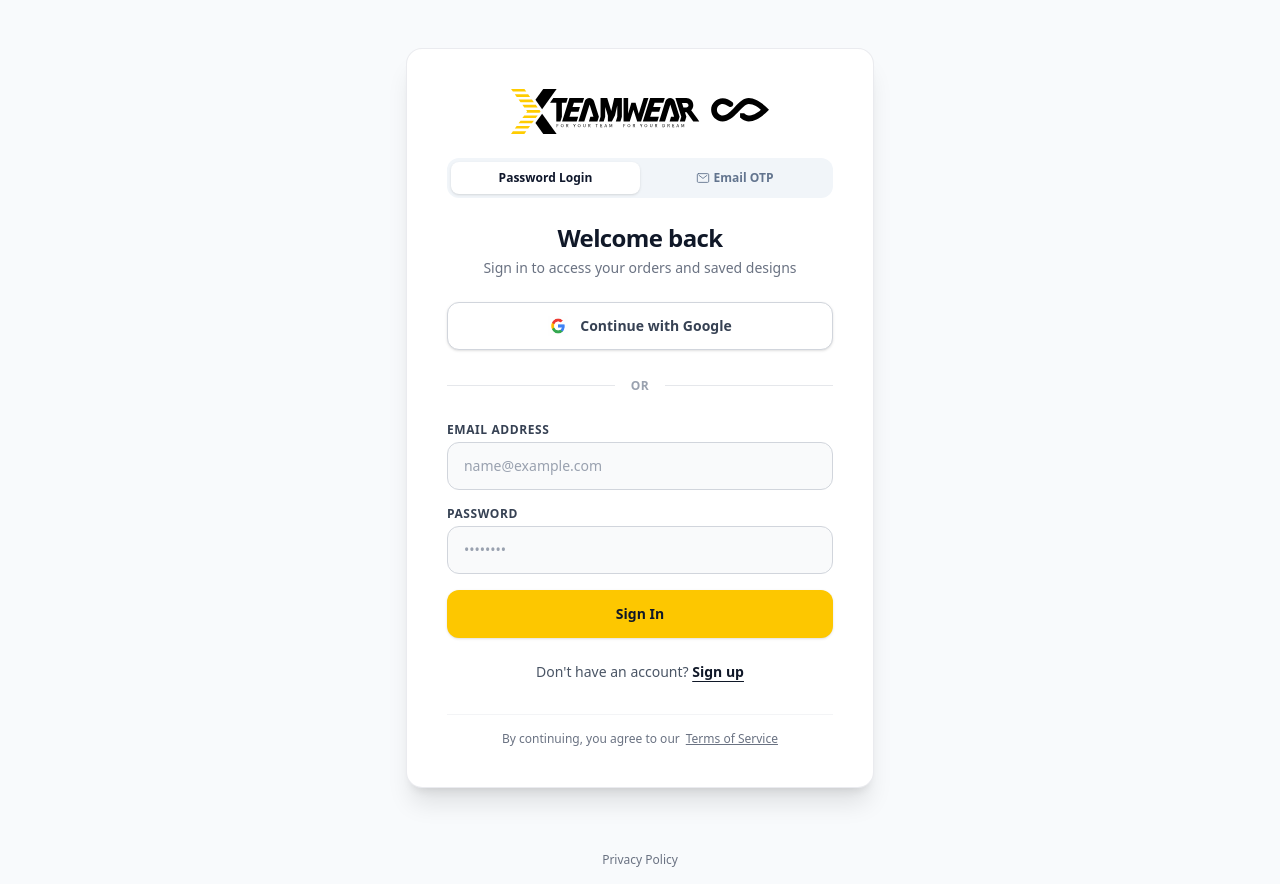
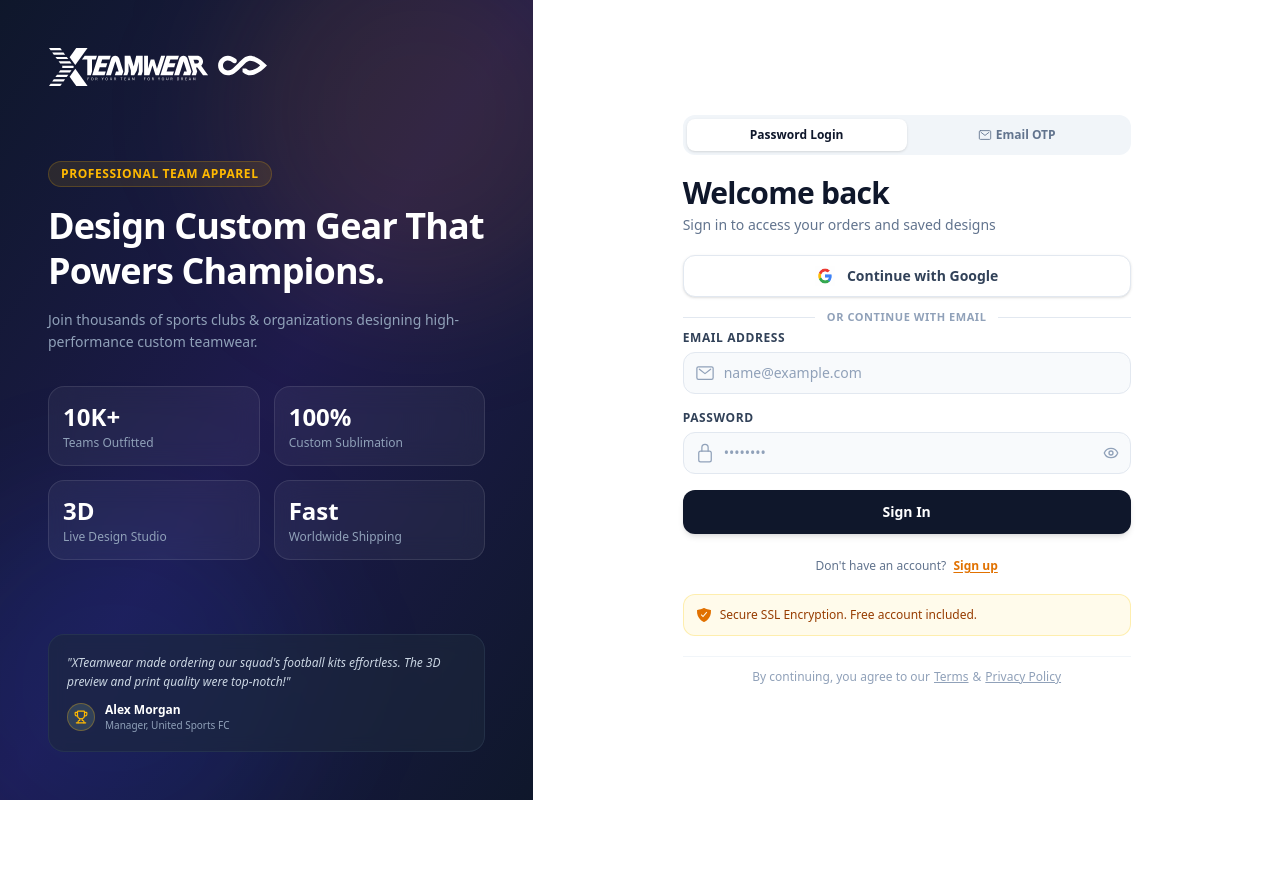
Before and after one commit to sheikhmuneerabd-star/xteamwear-frontend-next, a Next.js app: page /sign-in in a window 1280 px wide. After the commit the page ends 800 px from the top, so only its background shows below. Built offline with nearby package versions, Linux system fonts and the light colour scheme.

Commit message:
updated new improvement

```diff
--- a/src/app/sign-in/page.tsx
+++ b/src/app/sign-in/page.tsx
@@ -8,7 +8,8 @@ import Link from "next/link";
 import xteamwear from "@/assets/logo.svg";
 import google from "@/assets/google.png";
 import { ImSpinner2 } from "react-icons/im";
-import { IoMailOutline, IoKeyOutline, IoArrowBack } from "react-icons/io5";
+import { IoMailOutline, IoArrowBack, IoLockClosedOutline, IoPersonOutline, IoShieldCheckmarkSharp } from "react-icons/io5";
+import { Trophy, Eye, EyeOff } from "lucide-react";
 
 export default function SignInUpPage() {
   const router = useRouter();
@@ -19,6 +20,7 @@ export default function SignInUpPage() {
   const [name, setName] = useState("");
   const [email, setEmail] = useState("");
   const [password, setPassword] = useState("");
+  const [showPassword, setShowPassword] = useState(false);
   const [error, setError] = useState("");
   const [loading, setLoading] = useState(false);
 
@@ -28,6 +30,22 @@ export default function SignInUpPage() {
   const [timer, setTimer] = useState(60);
   const [canResend, setCanResend] = useState(false);
   const inputRefs = useRef<(HTMLInputElement | null)[]>([]);
+
+  // Password Strength Logic (Visual Only)
+  const getPasswordStrength = (pass: string) => {
+    if (!pass) return { score: 0, label: "", color: "bg-slate-200" };
+    let score = 0;
+    if (pass.length >= 6) score += 1;
+    if (/[A-Z]/.test(pass)) score += 1;
+    if (/[0-9]/.test(pass)) score += 1;
+    if (/[^A-Za-z0-9]/.test(pass)) score += 1;
+
+    if (score <= 1) return { score: 1, label: "Weak", color: "bg-red-500", text: "text-red-500" };
+    if (score <= 3) return { score: 2, label: "Fair", color: "bg-amber-500", text: "text-amber-500" };
+    return { score: 4, label: "Strong", color: "bg-emerald-500", text: "text-emerald-500" };
+  };
+
+  const strength = getPasswordStrength(password);
 
   // OTP Resend Timer
   useEffect(() => {
@@ -159,7 +177,6 @@ export default function SignInUpPage() {
         return;
       }
 
-      // Automatically sign in via NextAuth
       const result = await signIn("credentials", {
         email,
         isOtpLogin: true,
@@ -197,16 +214,19 @@ export default function SignInUpPage() {
   };
 
   return (
-    <div className="bg-slate-50 min-h-screen flex flex-col justify-between selection:bg-yellow-200">
-      <div className="flex justify-center items-center py-12 px-4 sm:px-6">
-        <div className="bg-white border border-gray-200/80 shadow-xl rounded-2xl xl:w-[38%] lg:w-[48%] md:w-[65%] w-full max-w-lg px-6 sm:px-10 py-10 transition-all">
-          <div className="space-y-6">
+    <div className="min-h-screen grid grid-cols-1 lg:grid-cols-12 bg-slate-50 font-sans">
 
-            {/* Logo */}
-            <div className="flex justify-center">
+      {/* 🚀 LEFT SIDEBAR - BRANDING & STATS PANEL */}
+      <div className="lg:col-span-5 bg-gradient-to-br from-slate-900 via-indigo-950 to-slate-900 text-white p-8 lg:p-12 flex flex-col justify-between relative overflow-hidden">
+        {/* Glow Effects */}
+        <div className="absolute top-0 right-0 w-96 h-96 bg-amber-500/10 rounded-full blur-3xl -mr-20 -mt-20 pointer-events-none" />
+        <div className="absolute bottom-0 left-0 w-96 h-96 bg-blue-600/10 rounded-full blur-3xl -ml-20 -mb-20 pointer-events-none" />
+
+        {/* Logo / Brand Header */}
+        <div className="relative z-10 flex items-center space-x-3">
           <Link href="/">
             <Image
-                  className="w-[220px] sm:w-[260px] h-auto object-contain"
+              className="w-[180px] sm:w-[220px] h-auto object-contain brightness-0 invert"
               src={xteamwear}
               alt="XTeamWear"
               priority
@@ -214,7 +234,61 @@ export default function SignInUpPage() {
           </Link>
         </div>
 
-            {/* Auth Switch Tabs */}
+        {/* Hero Copy */}
+        <div className="relative z-10 my-8">
+          <span className="inline-block px-3 py-1 bg-amber-400/10 text-amber-400 text-xs font-semibold tracking-wider uppercase rounded-full mb-4 border border-amber-400/20">
+            Professional Team Apparel
+          </span>
+          <h1 className="text-3xl lg:text-4xl font-extrabold tracking-tight leading-tight mb-4">
+            Design Custom Gear That Powers Champions.
+          </h1>
+          <p className="text-slate-400 text-sm leading-relaxed">
+            Join thousands of sports clubs & organizations designing high-performance custom teamwear.
+          </p>
+
+          {/* Key Metrics */}
+          <div className="grid grid-cols-2 gap-3.5 mt-8">
+            <div className="p-3.5 rounded-2xl bg-white/5 border border-white/10 backdrop-blur-md">
+              <h3 className="text-2xl font-bold text-white">10K+</h3>
+              <p className="text-xs text-slate-400 mt-0.5">Teams Outfitted</p>
+            </div>
+            <div className="p-3.5 rounded-2xl bg-white/5 border border-white/10 backdrop-blur-md">
+              <h3 className="text-2xl font-bold text-white">100%</h3>
+              <p className="text-xs text-slate-400 mt-0.5">Custom Sublimation</p>
+            </div>
+            <div className="p-3.5 rounded-2xl bg-white/5 border border-white/10 backdrop-blur-md">
+              <h3 className="text-2xl font-bold text-white">3D</h3>
+              <p className="text-xs text-slate-400 mt-0.5">Live Design Studio</p>
+            </div>
+            <div className="p-3.5 rounded-2xl bg-white/5 border border-white/10 backdrop-blur-md">
+              <h3 className="text-2xl font-bold text-white">Fast</h3>
+              <p className="text-xs text-slate-400 mt-0.5">Worldwide Shipping</p>
+            </div>
+          </div>
+        </div>
+
+        {/* Testimonial Quote */}
+        <div className="relative z-10 p-4.5 rounded-2xl bg-slate-800/60 border border-slate-700/50 backdrop-blur-sm">
+          <p className="text-xs text-slate-300 italic mb-2.5 leading-relaxed">
+            "XTeamwear made ordering our squad's football kits effortless. The 3D preview and print quality were top-notch!"
+          </p>
+          <div className="flex items-center space-x-2.5">
+            <div className="w-7 h-7 rounded-full bg-slate-700 flex items-center justify-center font-bold text-xs text-amber-400 border border-amber-400/30">
+              <Trophy className="w-3.5 h-3.5" />
+            </div>
+            <div>
+              <h4 className="text-xs font-semibold text-white">Alex Morgan</h4>
+              <p className="text-[10px] text-slate-400">Manager, United Sports FC</p>
+            </div>
+          </div>
+        </div>
+      </div>
+
+      {/* 🔐 RIGHT FORM PANEL */}
+      <div className="lg:col-span-7 flex items-center justify-center p-6 sm:p-10 bg-white">
+        <div className="w-full max-w-md space-y-5">
+
+          {/* Auth Switch Tabs (Password vs OTP) */}
           <div className="grid grid-cols-2 bg-slate-100 p-1 rounded-xl text-xs font-bold">
             <button
               type="button"
@@ -237,16 +311,16 @@ export default function SignInUpPage() {
           </div>
 
           {/* Header Text */}
-            <div className="text-center space-y-1">
-              <h1 className="text-2xl font-bold tracking-tight text-gray-900">
+          <div className="text-left">
+            <h2 className="text-2xl sm:text-3xl font-bold tracking-tight text-slate-900">
               {authType === "otp"
                 ? (otpStep === "request" ? "Instant OTP Sign In" : "Verify Email OTP")
                 : (mode === "signin" ? "Welcome back" : "Create an account")}
-              </h1>
-              <p className="text-sm text-gray-500">
+            </h2>
+            <p className="text-sm text-slate-500 mt-1">
               {authType === "otp"
                 ? (otpStep === "request" ? "Enter email to receive a 6-digit login code" : `Code sent to ${email}`)
-                  : (mode === "signin" ? "Sign in to access your orders and saved designs" : "Join Xteamwear to customize and track your sportswear")}
+                : (mode === "signin" ? "Sign in to access your orders and saved designs" : "Join XTeamwear to customize and track your sportswear")}
             </p>
           </div>
 
@@ -254,24 +328,23 @@ export default function SignInUpPage() {
           <button
             type="button"
             onClick={handleGoogleSignIn}
-              className="flex items-center cursor-pointer justify-center gap-3 bg-white hover:bg-gray-50 active:bg-gray-100 w-full h-12 rounded-xl font-medium border border-gray-300 text-gray-700 transition-all duration-200 shadow-sm"
+            className="w-full py-2.5 px-4 rounded-xl border border-slate-200 bg-white hover:bg-slate-50 text-slate-700 font-medium text-sm flex items-center justify-center space-x-3 shadow-sm hover:shadow transition-all"
           >
             <Image className="w-5 h-5" src={google} alt="Google" />
-              <span className="text-sm font-semibold">Continue with Google</span>
+            <span className="font-semibold">Continue with Google</span>
           </button>
 
           {/* Divider */}
-            <div className="relative flex py-1 items-center">
-              <div className="flex-grow border-t border-gray-200"></div>
-              <span className="flex-shrink mx-4 text-xs font-semibold text-gray-400 uppercase tracking-wider">
-                or
+          <div className="relative flex items-center justify-center my-3">
+            <div className="border-t border-slate-200 w-full" />
+            <span className="bg-white px-3 text-[11px] text-slate-400 uppercase tracking-wider font-semibold absolute">
+              or continue with email
             </span>
-              <div className="flex-grow border-t border-gray-200"></div>
           </div>
 
-            {/* Error Container */}
+          {/* Error Message */}
           {error && (
-              <div className="p-3 rounded-lg bg-red-50 border border-red-200 text-red-600 text-xs font-medium">
+            <div className="p-3 rounded-xl bg-red-50 border border-red-200 text-red-600 text-xs font-medium">
               {error}
             </div>
           )}
@@ -279,14 +352,16 @@ export default function SignInUpPage() {
           {/* CONDITIONAL AUTH FORM */}
           {authType === "password" ? (
             /* PASSWORD AUTH FORM */
-              <form onSubmit={handleCredentialsSubmit} className="flex flex-col space-y-4">
+            <form onSubmit={handleCredentialsSubmit} className="space-y-4">
               {mode === "register" && (
                 <div>
-                    <label className="block text-xs font-semibold text-gray-700 uppercase tracking-wider mb-1">
+                  <label className="block text-xs font-semibold text-slate-700 uppercase tracking-wider mb-1.5">
                     Full Name
                   </label>
+                  <div className="relative">
+                    <IoPersonOutline className="w-5 h-5 text-slate-400 absolute left-3 top-1/2 -translate-y-1/2" />
                     <input
-                      className="w-full h-12 rounded-xl bg-gray-50 border border-gray-300 text-gray-900 text-sm placeholder:text-gray-400 focus:bg-white focus:border-black focus:ring-1 focus:ring-black transition-all outline-none px-4"
+                      className="w-full pl-10 pr-4 py-2.5 rounded-xl border border-slate-200 focus:border-amber-500 focus:ring-2 focus:ring-amber-500/20 text-slate-900 text-sm outline-none transition-all placeholder:text-slate-400 bg-slate-50 focus:bg-white"
                       type="text"
                       placeholder="John Doe"
                       value={name}
@@ -294,14 +369,17 @@ export default function SignInUpPage() {
                       required
                     />
                   </div>
+                </div>
               )}
 
               <div>
-                  <label className="block text-xs font-semibold text-gray-700 uppercase tracking-wider mb-1">
+                <label className="block text-xs font-semibold text-slate-700 uppercase tracking-wider mb-1.5">
                   Email Address
                 </label>
+                <div className="relative">
+                  <IoMailOutline className="w-5 h-5 text-slate-400 absolute left-3 top-1/2 -translate-y-1/2" />
                   <input
-                    className="w-full h-12 rounded-xl bg-gray-50 border border-gray-300 text-gray-900 text-sm placeholder:text-gray-400 focus:bg-white focus:border-black focus:ring-1 focus:ring-black transition-all outline-none px-4"
+                    className="w-full pl-10 pr-4 py-2.5 rounded-xl border border-slate-200 focus:border-amber-500 focus:ring-2 focus:ring-amber-500/20 text-slate-900 text-sm outline-none transition-all placeholder:text-slate-400 bg-slate-50 focus:bg-white"
                     type="email"
                     placeholder="name@example.com"
                     value={email}
@@ -309,26 +387,52 @@ export default function SignInUpPage() {
                     required
                   />
                 </div>
+              </div>
 
               <div>
-                  <label className="block text-xs font-semibold text-gray-700 uppercase tracking-wider mb-1">
+                <label className="block text-xs font-semibold text-slate-700 uppercase tracking-wider mb-1.5">
                   Password
                 </label>
+                <div className="relative">
+                  <IoLockClosedOutline className="w-5 h-5 text-slate-400 absolute left-3 top-1/2 -translate-y-1/2" />
                   <input
-                    className="w-full h-12 rounded-xl bg-gray-50 border border-gray-300 text-gray-900 text-sm placeholder:text-gray-400 focus:bg-white focus:border-black focus:ring-1 focus:ring-black transition-all outline-none px-4"
-                    type="password"
+                    className="w-full pl-10 pr-10 py-2.5 rounded-xl border border-slate-200 focus:border-amber-500 focus:ring-2 focus:ring-amber-500/20 text-slate-900 text-sm outline-none transition-all placeholder:text-slate-400 bg-slate-50 focus:bg-white"
+                    type={showPassword ? "text" : "password"}
                     placeholder="••••••••"
                     value={password}
                     onChange={(e) => setPassword(e.target.value)}
                     minLength={6}
                     required
                   />
+                  <button
+                    type="button"
+                    onClick={() => setShowPassword(!showPassword)}
+                    className="absolute right-3 top-1/2 -translate-y-1/2 text-slate-400 hover:text-slate-600"
+                  >
+                    {showPassword ? <EyeOff className="w-4 h-4" /> : <Eye className="w-4 h-4" />}
+                  </button>
+                </div>
+
+                {/* Password Strength Meter (Visual Feature) */}
+                {mode === "register" && password && (
+                  <div className="mt-2">
+                    <div className="flex space-x-1.5 h-1.5 w-full">
+                      <div className={`h-full flex-1 rounded-full transition-all ${strength.score >= 1 ? strength.color : "bg-slate-200"}`} />
+                      <div className={`h-full flex-1 rounded-full transition-all ${strength.score >= 2 ? strength.color : "bg-slate-200"}`} />
+                      <div className={`h-full flex-1 rounded-full transition-all ${strength.score >= 3 ? strength.color : "bg-slate-200"}`} />
+                      <div className={`h-full flex-1 rounded-full transition-all ${strength.score >= 4 ? strength.color : "bg-slate-200"}`} />
+                    </div>
+                    <p className={`text-[11px] font-medium mt-1 ${strength.text}`}>
+                      Password strength: {strength.label}
+                    </p>
+                  </div>
+                )}
               </div>
 
               <button
                 type="submit"
                 disabled={loading}
-                  className="w-full h-12 rounded-xl font-semibold text-sm bg-yellow-400 hover:bg-yellow-500 active:bg-yellow-600 text-gray-900 transition-all duration-200 shadow-sm flex items-center justify-center gap-2 disabled:opacity-60 disabled:cursor-not-allowed cursor-pointer"
+                className="w-full py-3 px-4 rounded-xl bg-slate-900 hover:bg-slate-800 text-white font-semibold text-sm shadow-md transition-all flex items-center justify-center space-x-2 disabled:opacity-60 cursor-pointer"
               >
                 {loading ? (
                   <>
@@ -347,11 +451,13 @@ export default function SignInUpPage() {
             otpStep === "request" ? (
               <form onSubmit={handleRequestOTP} className="space-y-4">
                 <div>
-                    <label className="block text-xs font-semibold text-gray-700 uppercase tracking-wider mb-1">
+                  <label className="block text-xs font-semibold text-slate-700 uppercase tracking-wider mb-1.5">
                     Email Address
                   </label>
+                  <div className="relative">
+                    <IoMailOutline className="w-5 h-5 text-slate-400 absolute left-3 top-1/2 -translate-y-1/2" />
                     <input
-                      className="w-full h-12 rounded-xl bg-gray-50 border border-gray-300 text-gray-900 text-sm placeholder:text-gray-400 focus:bg-white focus:border-black focus:ring-1 focus:ring-black transition-all outline-none px-4"
+                      className="w-full pl-10 pr-4 py-2.5 rounded-xl border border-slate-200 focus:border-amber-500 focus:ring-2 focus:ring-amber-500/20 text-slate-900 text-sm outline-none transition-all placeholder:text-slate-400 bg-slate-50 focus:bg-white"
                       type="email"
                       placeholder="name@example.com"
                       value={email}
@@ -359,11 +465,12 @@ export default function SignInUpPage() {
                       required
                     />
                   </div>
+                </div>
 
                 <button
                   type="submit"
                   disabled={loading}
-                    className="w-full h-12 rounded-xl font-semibold text-sm bg-yellow-400 hover:bg-yellow-500 text-gray-900 transition-all shadow-sm flex items-center justify-center gap-2 disabled:opacity-60 cursor-pointer"
+                  className="w-full py-3 px-4 rounded-xl bg-slate-900 hover:bg-slate-800 text-white font-semibold text-sm shadow-md transition-all flex items-center justify-center space-x-2 disabled:opacity-60 cursor-pointer"
                 >
                   {loading ? <ImSpinner2 className="animate-spin text-lg" /> : "Send Login Code"}
                 </button>
@@ -380,7 +487,7 @@ export default function SignInUpPage() {
                       value={digit}
                       onChange={(e) => handleOtpChange(idx, e.target.value)}
                       onKeyDown={(e) => handleKeyDown(idx, e)}
-                        className="w-11 h-12 text-center text-lg font-black bg-slate-50 border-2 border-slate-200 rounded-xl focus:border-black focus:outline-none focus:bg-white transition-all"
+                      className="w-11 h-12 text-center text-lg font-black bg-slate-50 border-2 border-slate-200 rounded-xl focus:border-amber-500 focus:outline-none focus:bg-white transition-all"
                     />
                   ))}
                 </div>
@@ -388,16 +495,16 @@ export default function SignInUpPage() {
                 <button
                   type="submit"
                   disabled={loading}
-                    className="w-full h-12 rounded-xl font-semibold text-sm bg-black text-white hover:bg-slate-800 transition-all flex items-center justify-center gap-2 cursor-pointer"
+                  className="w-full py-3 px-4 rounded-xl bg-slate-900 hover:bg-slate-800 text-white font-semibold text-sm shadow-md transition-all flex items-center justify-center space-x-2 cursor-pointer"
                 >
                   {loading ? <ImSpinner2 className="animate-spin text-lg" /> : "Verify & Sign In"}
                 </button>
 
-                  <div className="flex items-center justify-between text-xs font-semibold text-gray-500 pt-2">
+                <div className="flex items-center justify-between text-xs font-semibold text-slate-500 pt-1">
                   <button
                     type="button"
                     onClick={() => setOtpStep("request")}
-                      className="hover:text-black underline flex items-center gap-1"
+                    className="hover:text-slate-900 underline flex items-center gap-1 cursor-pointer"
                   >
                     <IoArrowBack /> Change Email
                   </button>
@@ -405,7 +512,7 @@ export default function SignInUpPage() {
                     type="button"
                     onClick={handleRequestOTP}
                     disabled={!canResend}
-                      className={`${canResend ? "text-amber-600 underline cursor-pointer" : "text-gray-400 cursor-not-allowed"}`}
+                    className={`${canResend ? "text-amber-600 underline cursor-pointer" : "text-slate-400 cursor-not-allowed"}`}
                   >
                     {canResend ? "Resend OTP" : `Resend in ${timer}s`}
                   </button>
@@ -416,13 +523,13 @@ export default function SignInUpPage() {
 
           {/* Toggle Mode Switch for Password Mode */}
           {authType === "password" && (
-              <p className="text-center text-sm text-gray-600">
+            <p className="text-center text-xs text-slate-500 pt-1">
               {mode === "signin" ? (
                 <>
                   Don&apos;t have an account?{" "}
                   <button
                     type="button"
-                      className="font-semibold text-gray-900 underline underline-offset-4 hover:text-black cursor-pointer"
+                    className="font-bold text-amber-600 hover:text-amber-700 underline underline-offset-2 ml-1 cursor-pointer"
                     onClick={() => {
                       setMode("register");
                       setError("");
@@ -436,11 +543,7 @@ export default function SignInUpPage() {
                   Already have an account?{" "}
                   <button
                     type="button"
-                      className="font-semibold text-gray-900 underline underline-offset-4 hover:text-black cursor-pointer"
-                      onClick={() => {
-                        setMode("signin");
-                        setError("");
-                      }}
+                    className="font-bold text-amber-600 hover:text-amber-700 underline underline-offset-2 ml-1 cursor-pointer"
                   >
                     Sign in
                   </button>
@@ -449,21 +552,27 @@ export default function SignInUpPage() {
             </p>
           )}
 
-            <div className="flex gap-1.5 justify-center text-gray-500 text-xs mt-8 pt-4 border-t border-gray-100">
+          {/* Guarantee Badge */}
+          <div className="p-3 bg-amber-50 border border-amber-200/60 rounded-xl flex items-center space-x-2 text-amber-800 text-xs">
+            <IoShieldCheckmarkSharp className="w-4 h-4 text-amber-600 flex-shrink-0" />
+            <span>Secure SSL Encryption. Free account included.</span>
+          </div>
+
+          {/* Footer Terms */}
+          <div className="flex gap-1 justify-center text-slate-400 text-xs pt-3 border-t border-slate-100">
             <span>By continuing, you agree to our</span>
-              <Link href="/terms" className="font-medium underline hover:text-gray-900">
-                Terms of Service
+            <Link href="/terms" className="font-medium underline hover:text-slate-800">
+              Terms
+            </Link>
+            <span>&</span>
+            <Link href="/privacy-policy" className="font-medium underline hover:text-slate-800">
+              Privacy Policy
             </Link>
           </div>
-          </div>
+
         </div>
       </div>
 
-      <div className="text-center py-4 text-xs font-medium text-gray-500">
-        <Link href="/privacy-policy" className="hover:underline">
-          Privacy Policy
-        </Link>
-      </div>
     </div>
   );
 }
--- a/src/components/card/SizingSystem.tsx
+++ b/src/components/card/SizingSystem.tsx
@@ -72,9 +72,9 @@ export default function SizingSystem({ product, selectedColor, setSelectedColor
 
   const [decorationMode, setDecorationMode] = useState<"standard" | "bespoke">("standard");
 
-  const [teamNameOpen, setTeamNameOpen] = useState(false);
-  const [playerNumberOpen, setPlayerNumberOpen] = useState(false);
-  const [logoOpen, setLogoOpen] = useState(false);
+  const [teamNameOpen, setTeamNameOpen] = useState(true);
+  const [playerNumberOpen, setPlayerNumberOpen] = useState(true);
+  const [logoOpen, setLogoOpen] = useState(true);
   const [sponsorOpen, setSponsorOpen] = useState(false);
 
   const [uploadingLogo, setUploadingLogo] = useState(false);
```
Lines whose indentation alone changed are shown as unchanged.
